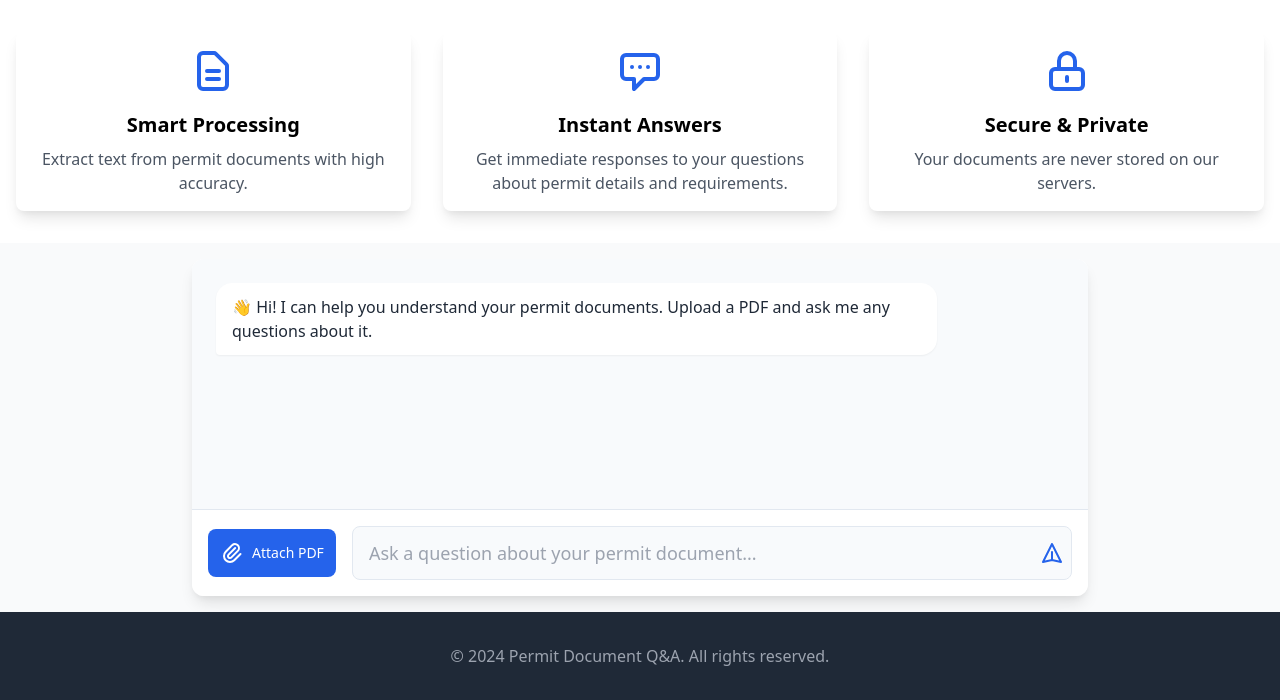
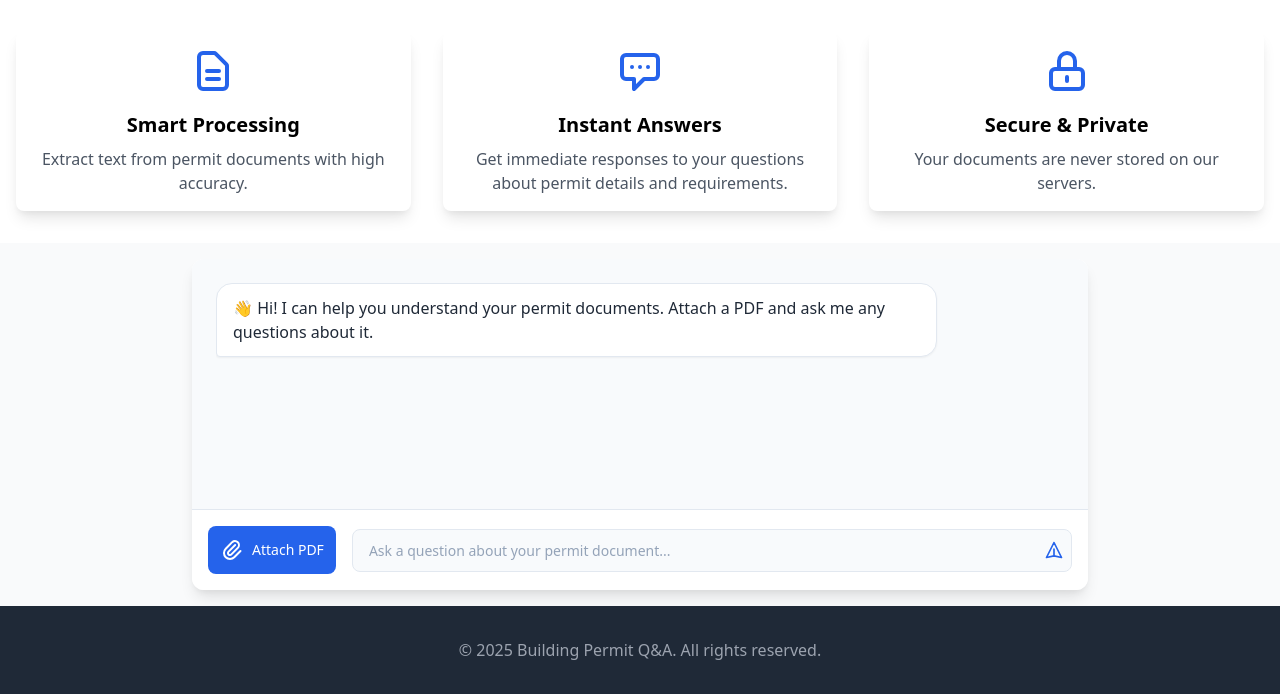
Before and after one commit to mukundram25/buildingpermit, a Flask app: page / in a window 1280 px wide. Shown: the part 121-821 px from the top of the page. Run offline with Flask 3, Linux system fonts and the light colour scheme; some libraries are stand-ins or nearby versions.

Commit message:
Initial commit: Building Permit Q&A application

```diff
--- a/templates/index.html
+++ b/templates/index.html
@@ -20,6 +20,13 @@
             min-height: 200px;
             background: #f8fafc;
             padding: 1.5rem;
+            display: flex;
+            flex-direction: column;
+        }
+        .messages-wrapper {
+            flex: 1;
+            overflow-y: auto;
+            padding-bottom: 1rem;
         }
         .message {
             max-width: 85%;
@@ -35,33 +42,39 @@
             to { opacity: 1; transform: translateY(0); }
         }
         .user-message {
-            background: #2563eb;
-            color: white;
+            background: #f1f5f9;
+            color: #1e293b;
             margin-left: auto;
             border-bottom-right-radius: 0.25rem;
+            border: 1px solid #e2e8f0;
         }
         .bot-message {
             background: white;
             color: #1e293b;
             margin-right: auto;
             border-bottom-left-radius: 0.25rem;
+            border: 1px solid #e2e8f0;
         }
         .suggestions {
             display: flex;
             flex-wrap: wrap;
-            gap: 0.75rem;
-            margin-top: 0.75rem;
+            gap: 0.5rem;
+            margin: 0.25rem 0 1rem 0;
+            padding: 0.25rem;
+            background: #f8fafc;
+            border-radius: 0.5rem;
         }
         .suggestion-bubble {
             background: #f1f5f9;
             color: #1e293b;
-            padding: 0.625rem 1.25rem;
+            padding: 0.5rem 0.875rem;
             border-radius: 1rem;
             font-size: 0.875rem;
             cursor: pointer;
             transition: all 0.2s ease;
             border: 1px solid #e2e8f0;
             box-shadow: 0 1px 2px rgba(0, 0, 0, 0.05);
+            white-space: nowrap;
         }
         .suggestion-bubble:hover {
             background: #e2e8f0;
@@ -77,6 +90,11 @@
             background: #f8fafc;
             border: 1px solid #e2e8f0;
             transition: all 0.2s ease;
+            font-size: 0.875rem;
+            color: #1e293b;
+        }
+        .question-input::placeholder {
+            color: #94a3b8;
         }
         .question-input:focus {
             background: white;
@@ -112,7 +130,7 @@
             padding: 0.5rem 1rem;
             background: #ecfdf5;
             border-radius: 0.5rem;
-            margin: 0.5rem 0;
+            margin: 0.5rem 0 0.25rem 0;
             display: inline-flex;
             align-items: center;
             gap: 0.5rem;
@@ -172,8 +190,10 @@
         <div class="max-w-4xl mx-auto bg-white rounded-xl shadow-lg overflow-hidden">
             <!-- Chat Messages Area -->
             <div id="chatMessages" class="chat-container">
-                <div class="message bot-message">
-                    <p class="text-gray-800">👋 Hi! I can help you understand your permit documents. Upload a PDF and ask me any questions about it.</p>
+                <div class="messages-wrapper">
+                    <div class="message bot-message">
+                        <p class="text-gray-800">👋 Hi! I can help you understand your permit documents. Attach a PDF and ask me any questions about it.</p>
+                    </div>
                 </div>
             </div>
 
@@ -194,11 +214,11 @@
                     <!-- Message Input -->
                     <div class="flex-grow relative">
                         <input type="text" id="questionInput"
-                               class="question-input w-full px-4 py-3 pr-12 rounded-lg focus:outline-none text-lg"
+                               class="question-input w-full px-4 py-2.5 pr-12 rounded-lg focus:outline-none"
                                placeholder="Ask a question about your permit document...">
                         <button id="askButton"
                                 class="ask-button absolute right-2 top-1/2 transform -translate-y-1/2 focus:outline-none">
-                            <svg class="w-6 h-6" fill="none" stroke="currentColor" viewBox="0 0 24 24">
+                            <svg class="w-5 h-5" fill="none" stroke="currentColor" viewBox="0 0 24 24">
                                 <path stroke-linecap="round" stroke-linejoin="round" stroke-width="2" d="M12 19l9 2-9-18-9 18 9-2zm0 0v-8"/>
                             </svg>
                         </button>
@@ -217,7 +237,7 @@
     <!-- Footer -->
     <footer class="bg-gray-800 text-white py-8">
         <div class="container mx-auto px-4 text-center">
-            <p class="text-gray-400">© 2024 Permit Document Q&A. All rights reserved.</p>
+            <p class="text-gray-400">© 2025 Building Permit Q&A. All rights reserved.</p>
         </div>
     </footer>
 
@@ -239,8 +259,8 @@
             } else {
                 messageDiv.innerHTML = `<p class="text-gray-800">${text}</p>`;
             }
-            chatMessages.appendChild(messageDiv);
-            chatMessages.scrollTop = chatMessages.scrollHeight;
+            chatMessages.querySelector('.messages-wrapper').appendChild(messageDiv);
+            chatMessages.querySelector('.messages-wrapper').scrollTop = chatMessages.querySelector('.messages-wrapper').scrollHeight;
         }
 
         function handleFileSelect(event) {
@@ -277,7 +297,7 @@
                     </svg>
                     Document processed successfully! Here are some questions you can ask:
                 `;
-                chatMessages.appendChild(successDiv);
+                chatMessages.querySelector('.messages-wrapper').appendChild(successDiv);
 
                 // Generate and display suggested questions
                 return fetch('/suggest_questions', {
@@ -295,20 +315,7 @@
                 }
                 const suggestionsDiv = document.createElement('div');
                 suggestionsDiv.className = 'suggestions';
-
-                // Ensure we have an array of questions
-                let questions = [];
-                if (typeof data.questions === 'string') {
-                    questions = data.questions.split('\n').filter(q => q.trim());
-                } else if (Array.isArray(data.questions)) {
-                    questions = data.questions;
-                }
-
-                console.log('Questions:', questions); // Debug log
-
-                questions.forEach(question => {
-                    if (!question.trim()) return; // Skip empty questions
-
+                data.questions.forEach(question => {
                     const bubble = document.createElement('div');
                     bubble.className = 'suggestion-bubble';
                     bubble.textContent = question.replace(/^\d+\.\s*/, '');
@@ -318,7 +325,7 @@
                     };
                     suggestionsDiv.appendChild(bubble);
                 });
-                addMessage(suggestionsDiv, 'assistant');
+                chatMessages.querySelector('.messages-wrapper').appendChild(suggestionsDiv);
             })
             .catch(error => {
                 console.error('Error:', error);
```
